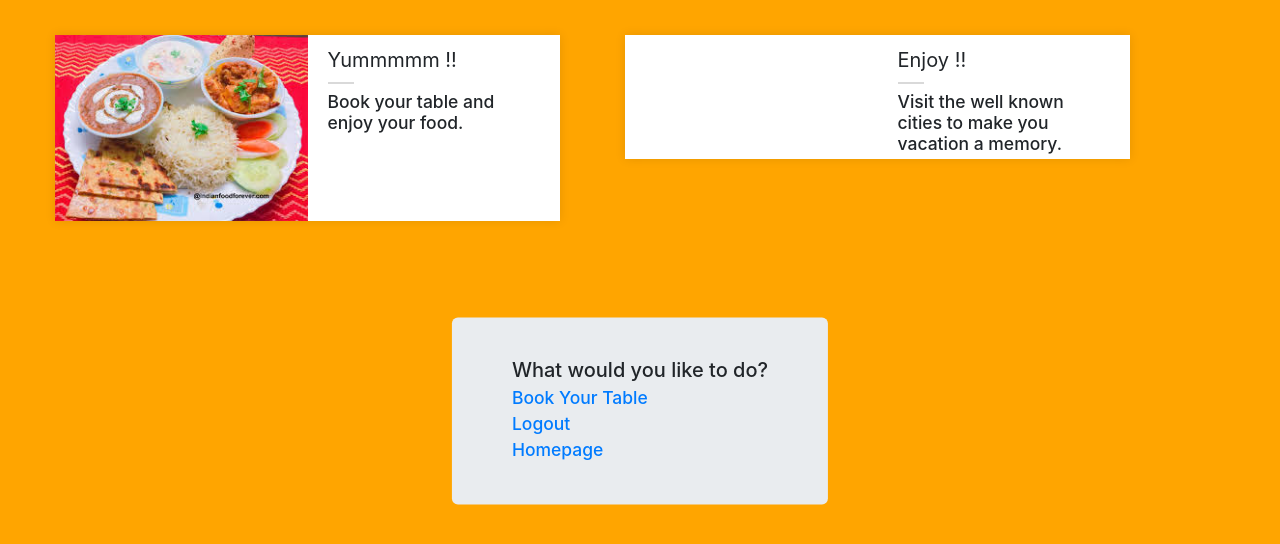
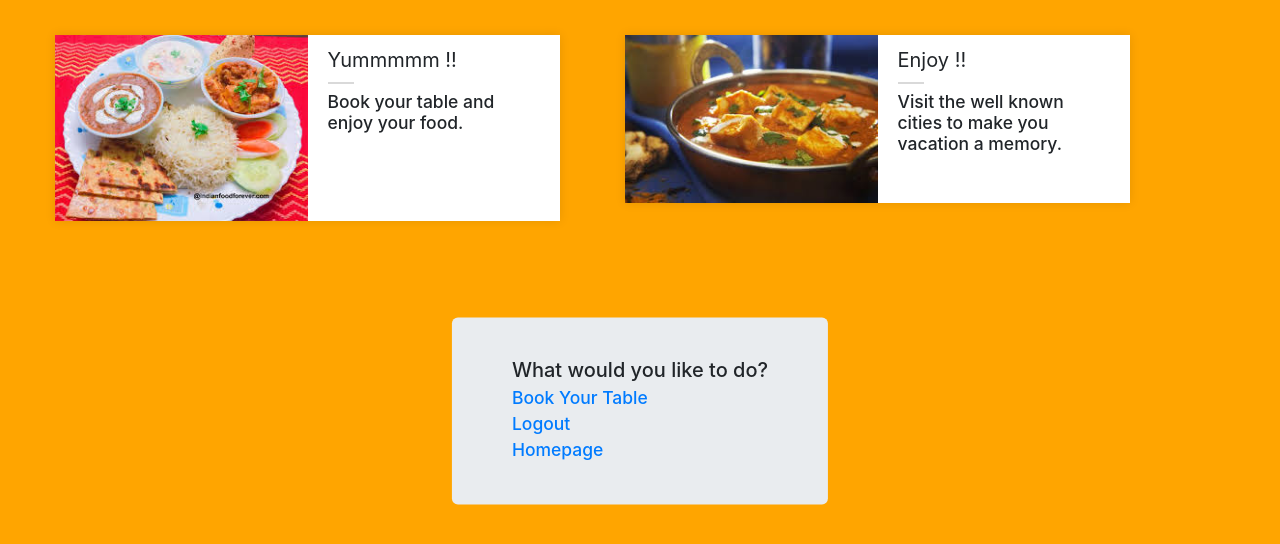
Before and after one commit to ashishekhande/App, a website: page loggedin.html in a window 1280 px wide. Drawn offline with nearby package versions, Linux system fonts and the light colour scheme.

Commit message:
Update loggedin.html

```diff
--- a/loggedin.html
+++ b/loggedin.html
@@ -72,7 +72,7 @@ else
                 <div class="lib-panel">
                     <div class="row box-shadow">
                         <div class="col-md-6">
-                            <!-- <img class="lib-img" src="http://lorempixel.com/850/850/city"> -->
+                            <img class="lib-img" src="../images/2.jpeg">
                         </div>
                         <div class="col-md-6">
                             <div class="lib-row lib-header">
```
